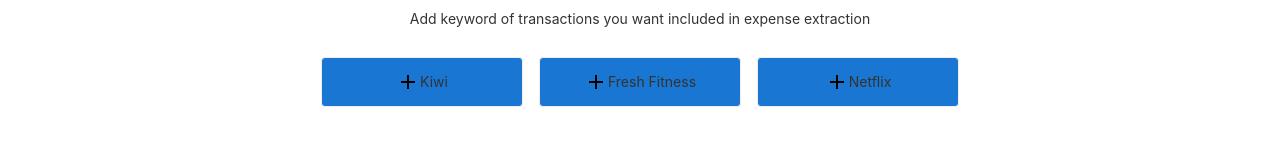
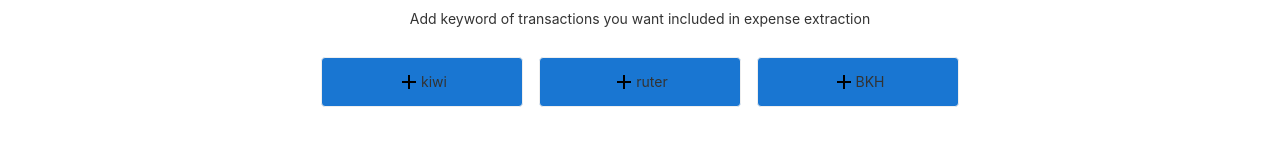
Before and after one commit to sajalverma17/expense-extractor, an Angular app in the folder frontend/: page / in a window 1280 px wide. Shown: the part 358-518 px from the top of the page. Built offline with nearby package versions, Linux system fonts and the light colour scheme.

Commit message:
Move hardcoded settings to app.constants, including keywords

```diff
--- a/frontend/src/app/app.component.ts
+++ b/frontend/src/app/app.component.ts
@@ -1,6 +1,7 @@
 import { Component, Inject } from '@angular/core';
 import { Keyword } from './keywords/keywords.component';
 import { getExpenses } from './expense/extractor';
+import { APP_NAME } from './app.constants';
 
 @Component({
   selector: 'app-root',
@@ -9,8 +10,7 @@
 })
 export class AppComponent {
 
-  /* TODO: Move to a constants file */
-  private appName = 'expense extractor'
+  private appName = APP_NAME
   private extractionOngoingText = 'Extracting total expenses...'
   private defaultResultText = 'Click the Extract button to get your expenses'
 
--- /dev/null
+++ b/frontend/src/app/app.constants.ts
@@ -0,0 +1,3 @@
+export const APP_NAME = 'expense extractor'
+export const API_SERVER_URI = "http://localhost:8000"
+export const KEYWORDS = ["kiwi", "ruter", "BKH"]
--- a/frontend/src/app/expense/extractor.ts
+++ b/frontend/src/app/expense/extractor.ts
@@ -1,9 +1,10 @@
+import { API_SERVER_URI } from "../app.constants"
 
 export async function getExpenses(keyword: string, startDate: Date, endDate: Date) : Promise<string> {
 
     const start = formatDate(startDate)
     const end = formatDate(endDate)
-    const resp = await fetch(`http://localhost:8000/extract/${keyword}?startDate=${start}&endDate=${end}`)
+    const resp = await fetch(`${API_SERVER_URI}/extract/${keyword}?startDate=${start}&endDate=${end}`)
     if (!resp.ok) {
         throw Error(`Error getting expense from the api. Status: ${resp.status} Message: ${resp.text}`)
     }
--- a/frontend/src/app/keywords/keywords.component.html
+++ b/frontend/src/app/keywords/keywords.component.html
@@ -15,7 +15,7 @@
                 <path d="M0 0h24v24H0z" fill="none"/><path d="M9 16.17L4.83 12l-1.42 1.41L9 19 21 7l-1.41-1.41z"/>
             </svg>
 
-                <span>{{ keyword.keyword }}</span>
+                <span>{{ keyword.id }}</span>
             </button>
         </div>
     </div>
--- a/frontend/src/app/keywords/keywords.component.ts
+++ b/frontend/src/app/keywords/keywords.component.ts
@@ -1,4 +1,5 @@
 import { Component, EventEmitter, Output } from '@angular/core';
+import { KEYWORDS } from '../app.constants';
 
 export interface Keyword {
   id: string
@@ -19,11 +20,7 @@
   private selectedKeywords: Keyword[] = []
   @Output() onKeywordsChange: EventEmitter<Keyword[]> = new EventEmitter()
 
-  keywords = [
-    {id: "kiwi", keyword:"Kiwi", AddClass: 'visible', AddedClass: 'invisible' },
-    {id: "freshfitness", keyword: "Fresh Fitness", AddClass: 'visible', AddedClass: 'invisible' },
-    {id: "netflix", keyword:"Netflix", AddClass: 'visible', AddedClass: 'invisible' },
-  ]
+  keywords = KEYWORDS.map(k => { return { id: k, AddClass: 'visible', AddedClass: 'invisible' } })
 
   toggle(keywordWithClass: KeywordWithClass) {
 
```
